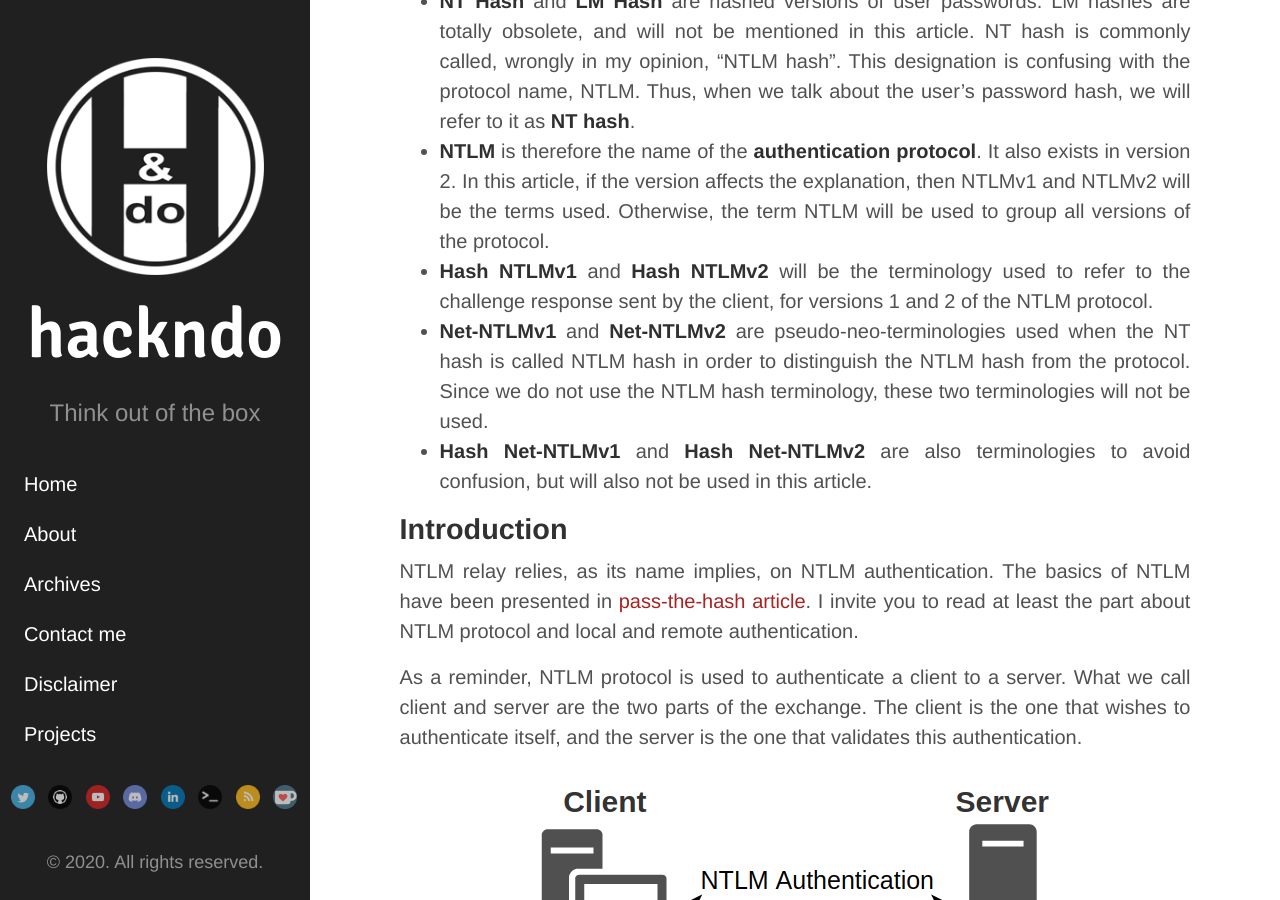
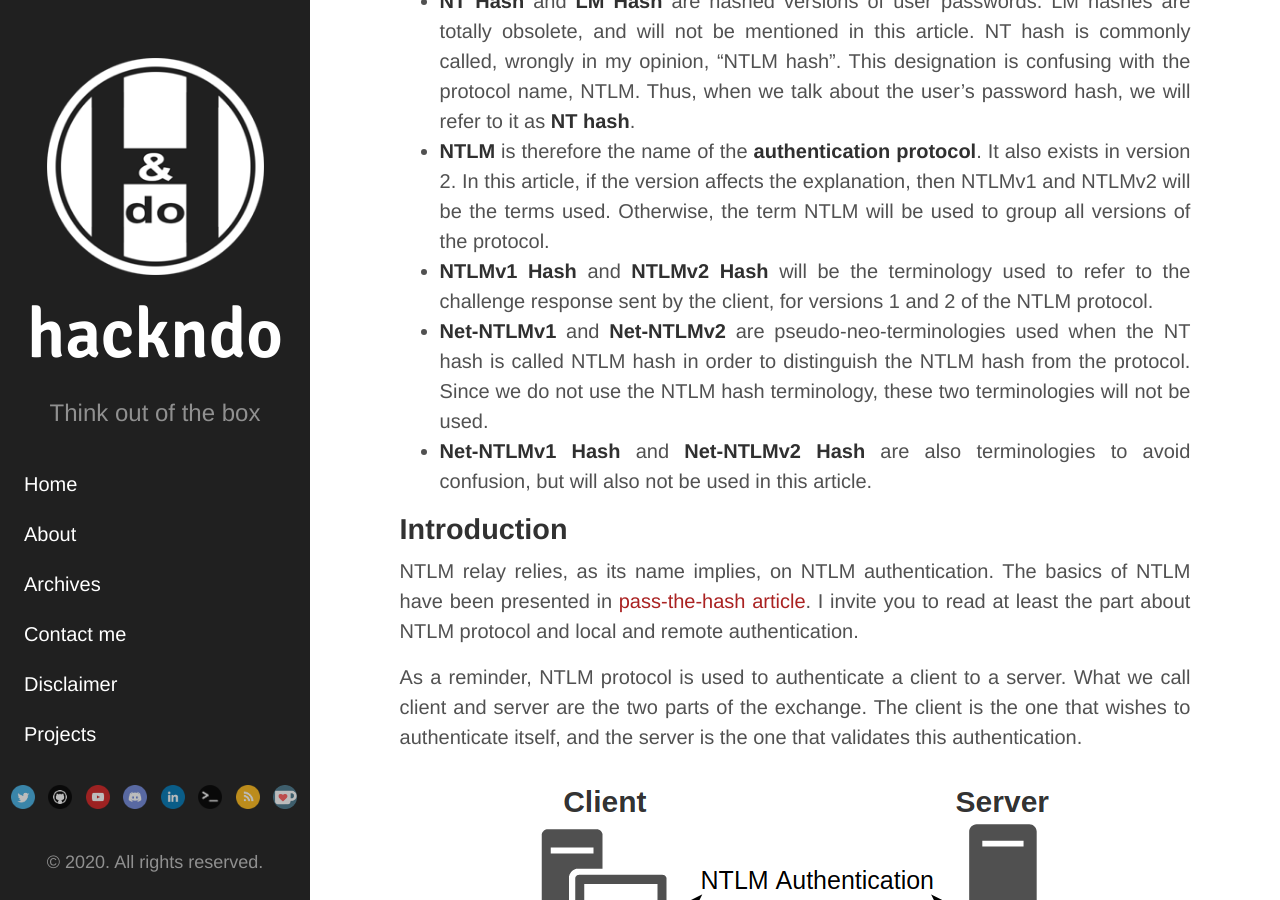
Before and after one commit to Hackndo/en.hackndo.github.io, a Jekyll site: the page built from _posts/2020-03-03-ntlm-relay.md, in a window 1280 px wide and 900 px high, scrolled down 1133 px. Built offline with Jekyll 4.4.1, drawn with Linux system fonts in a browser that asks for light colours; comment, search, counter and statistics services are not loaded.

Commit message:
Update minor

```diff
--- a/_posts/2020-03-03-ntlm-relay.md
+++ b/_posts/2020-03-03-ntlm-relay.md
@@ -26,9 +26,9 @@ In addition, and to avoid confusion, here are some reminders:
 
 * **NT Hash** and **LM Hash** are hashed versions of user passwords. LM hashes are totally obsolete, and will not be mentioned in this article. NT hash is commonly called, wrongly in my opinion, "NTLM hash". This designation is confusing with the protocol name, NTLM. Thus, when we talk about the user's password hash, we will refer to it as **NT hash**.
 * **NTLM** is therefore the name of the **authentication protocol**. It also exists in version 2. In this article, if the version affects the explanation, then NTLMv1 and NTLMv2 will be the terms used. Otherwise, the term NTLM will be used to group all versions of the protocol.
-* **Hash NTLMv1** and **Hash NTLMv2** will be the terminology used to refer to the challenge response sent by the client, for versions 1 and 2 of the NTLM protocol.
+* **NTLMv1 Hash** and **NTLMv2 Hash** will be the terminology used to refer to the challenge response sent by the client, for versions 1 and 2 of the NTLM protocol.
 * **Net-NTLMv1** and **Net-NTLMv2** are pseudo-neo-terminologies used when the NT hash is called NTLM hash in order to distinguish the NTLM hash from the protocol. Since we do not use the NTLM hash terminology, these two terminologies will not be used.
-* **Hash Net-NTLMv1** and **Hash Net-NTLMv2** are also terminologies to avoid confusion, but will also not be used in this article.
+* **Net-NTLMv1 Hash** and **Net-NTLMv2 Hash** are also terminologies to avoid confusion, but will also not be used in this article.
 
 ## Introduction
 
```
